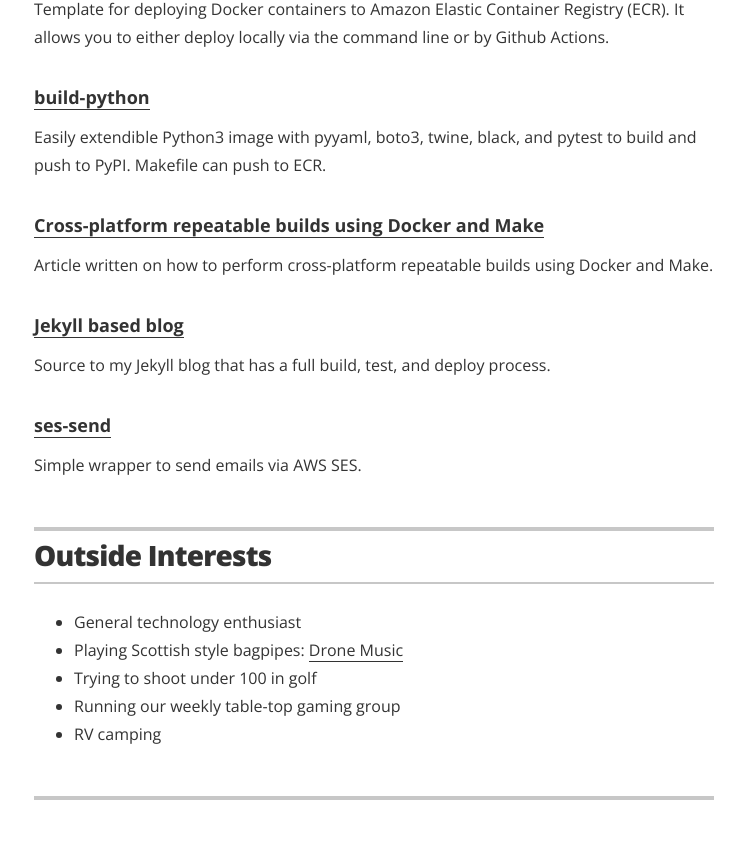
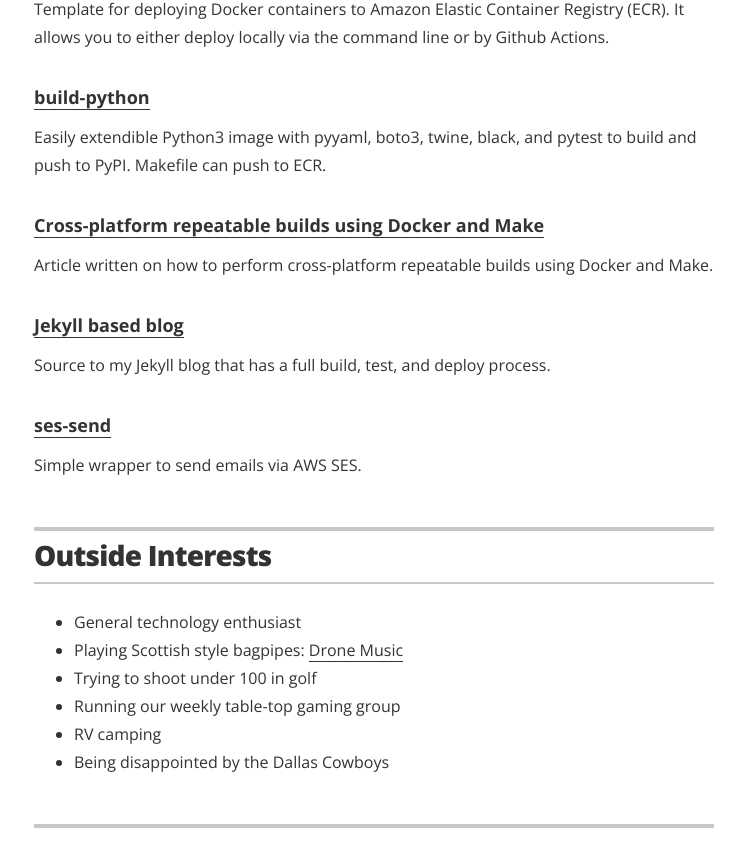
Before and after one commit to replicant0wnz/resume, a Jekyll site: the page built from index.html, in a window 1280 px wide and 900 px high, scrolled down 5652 px. Shown: the top 867 px of the window, without its empty margins (266-1011 px from the left). Built offline with Jekyll 4.4.1, drawn with Linux system fonts in a browser that asks for light colours.

Commit message:
Adding Cowboys hate

```diff
--- a/_data/interests.yml
+++ b/_data/interests.yml
@@ -4,3 +4,4 @@
 - description: Trying to shoot under 100 in golf
 - description: Running our weekly table-top gaming group
 - description: RV camping
+- description: Being disappointed by the Dallas Cowboys
```
